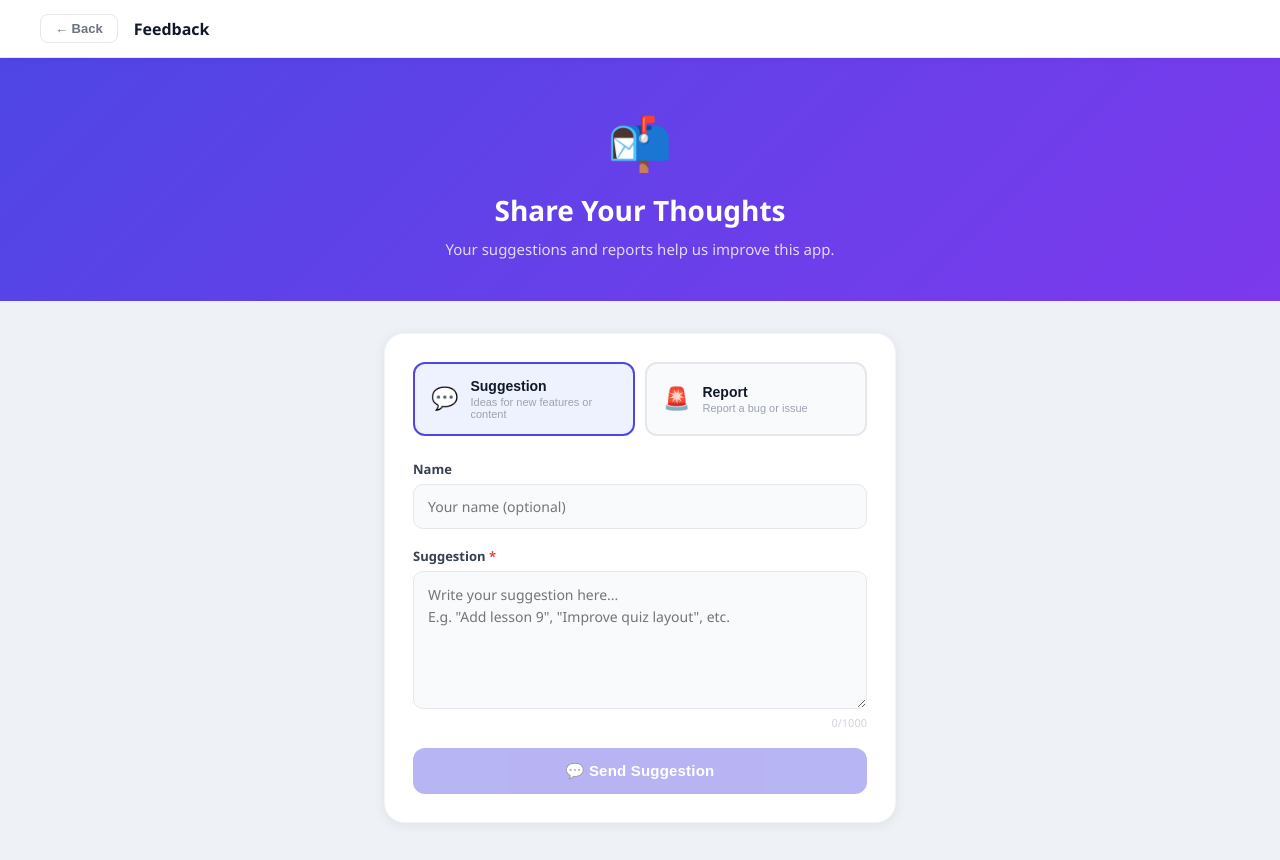
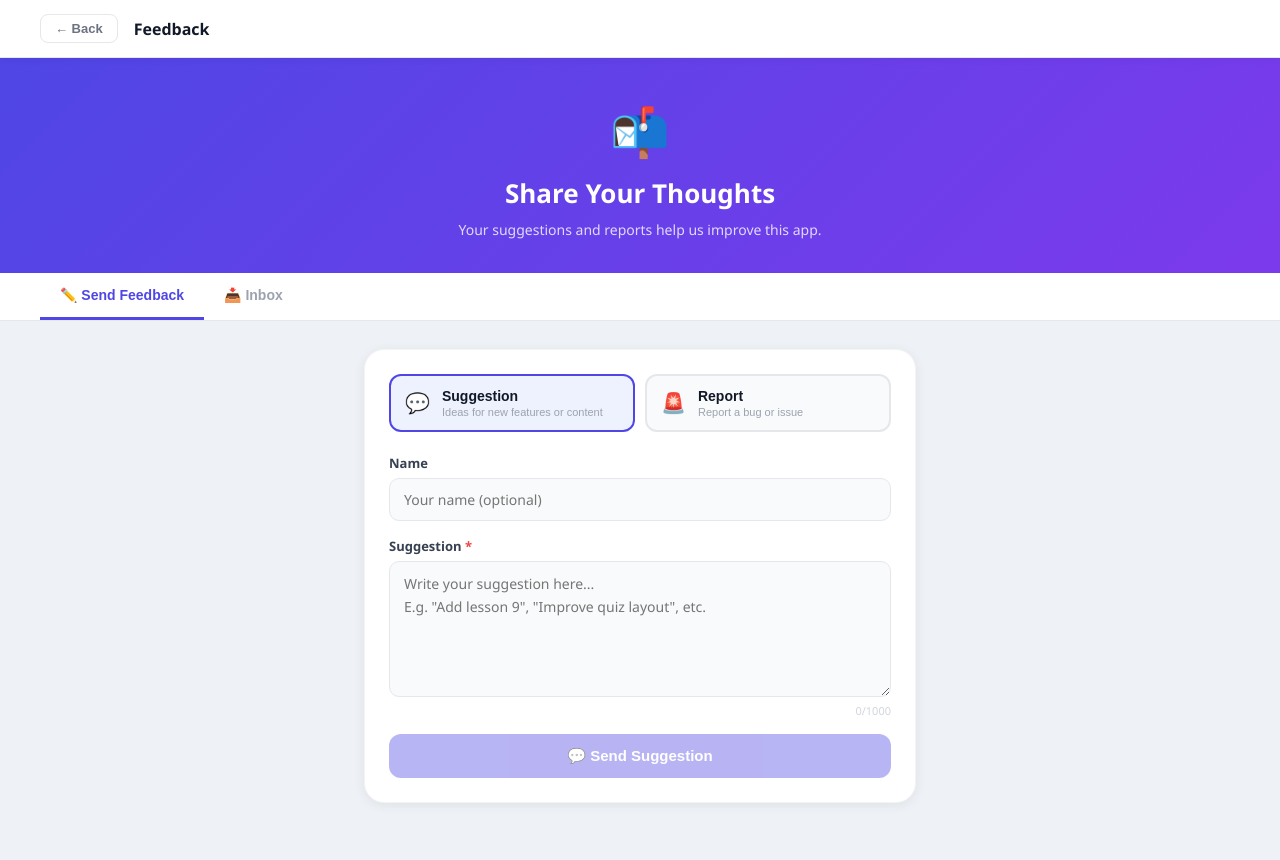
Before and after one commit to YanuarRizkiAminudin/flashcard-kosakata, a React (Vite) app: page /feedback in a window 1280 px wide. Shown: the top 860 px of the page. Built offline with nearby package versions, Linux system fonts and the light colour scheme.

Commit message:
Store feedback in localStorage with inbox view to read messages

```diff
--- a/src/FeedbackPage.css
+++ b/src/FeedbackPage.css
@@ -18,7 +18,6 @@
   z-index: 100;
   box-shadow: 0 1px 8px rgba(0,0,0,0.06);
 }
-
 .fb-back {
   background: none;
   border: 1px solid #e5e7eb;
@@ -31,69 +30,82 @@
   transition: all 0.18s;
 }
 .fb-back:hover { background: #f3f4f6; color: #374151; }
-
-.fb-nav-title {
-  font-size: 16px;
-  font-weight: 700;
-  color: #111827;
-}
+.fb-nav-title { font-size: 16px; font-weight: 700; color: #111827; }
 
 /* Hero */
 .fb-hero {
   background: linear-gradient(135deg, #4f46e5 0%, #7c3aed 100%);
   color: #fff;
-  padding: 48px 40px 40px;
+  padding: 40px 40px 32px;
   text-align: center;
 }
+.fb-hero-icon { font-size: 48px; margin-bottom: 12px; }
+.fb-hero-title { font-size: 26px; font-weight: 800; margin-bottom: 8px; }
+.fb-hero-sub { font-size: 14px; opacity: 0.8; max-width: 440px; margin: 0 auto; line-height: 1.6; }
 
-.fb-hero-icon {
-  font-size: 52px;
-  margin-bottom: 14px;
+/* Page tabs */
+.fb-page-tabs {
+  display: flex;
+  background: #fff;
+  border-bottom: 1px solid #e5e7eb;
+  padding: 0 40px;
 }
+.fb-page-tab {
+  padding: 14px 20px;
+  background: none;
+  border: none;
+  border-bottom: 3px solid transparent;
+  font-size: 14px;
+  font-weight: 600;
+  color: #9ca3af;
+  cursor: pointer;
+  transition: all 0.18s;
+  display: flex;
+  align-items: center;
+  gap: 8px;
+}
+.fb-page-tab:hover { color: #4f46e5; }
+.fb-page-tab.active { color: #4f46e5; border-bottom-color: #4f46e5; }
 
-.fb-hero-title {
-  font-size: 28px;
-  font-weight: 800;
-  margin-bottom: 8px;
-}
-
-.fb-hero-sub {
-  font-size: 15px;
-  opacity: 0.8;
-  max-width: 480px;
-  margin: 0 auto;
-  line-height: 1.6;
+.fb-inbox-badge {
+  background: #4f46e5;
+  color: #fff;
+  font-size: 11px;
+  font-weight: 700;
+  border-radius: 99px;
+  padding: 1px 7px;
+  min-width: 20px;
+  text-align: center;
 }
 
 /* Content */
 .fb-content {
-  max-width: 560px;
+  max-width: 600px;
   margin: 0 auto;
-  padding: 32px 24px 80px;
+  padding: 28px 24px 80px;
 }
 
 /* Card */
 .fb-card {
   background: #fff;
   border-radius: 20px;
-  padding: 28px;
+  padding: 24px;
   box-shadow: 0 2px 12px rgba(0,0,0,0.07);
   border: 1px solid #f3f4f6;
 }
 
-/* Tabs */
+/* Type tabs */
 .fb-tabs {
   display: grid;
   grid-template-columns: 1fr 1fr;
   gap: 10px;
-  margin-bottom: 24px;
+  margin-bottom: 22px;
 }
-
 .fb-tab {
   display: flex;
   align-items: center;
   gap: 12px;
-  padding: 14px 16px;
+  padding: 12px 14px;
   border-radius: 12px;
   border: 2px solid #e5e7eb;
   background: #f9fafb;
@@ -101,61 +113,20 @@
   transition: all 0.18s;
   text-align: left;
 }
-
-.fb-tab:hover {
-  border-color: #a78bfa;
-  background: #f5f3ff;
-}
-
-.fb-tab.active {
-  border-color: #4f46e5;
-  background: #eef2ff;
-}
-
-.fb-tab-icon {
-  font-size: 22px;
-  flex-shrink: 0;
-}
-
-.fb-tab-label {
-  font-size: 14px;
-  font-weight: 700;
-  color: #111827;
-}
-
-.fb-tab-desc {
-  font-size: 11px;
-  color: #9ca3af;
-  margin-top: 2px;
-}
+.fb-tab:hover { border-color: #a78bfa; background: #f5f3ff; }
+.fb-tab.active { border-color: #4f46e5; background: #eef2ff; }
+.fb-tab-icon { font-size: 20px; flex-shrink: 0; }
+.fb-tab-label { font-size: 14px; font-weight: 700; color: #111827; }
+.fb-tab-desc { font-size: 11px; color: #9ca3af; margin-top: 2px; }
 
 /* Form */
-.fb-form {
-  display: flex;
-  flex-direction: column;
-  gap: 18px;
-}
-
-.fb-field {
-  display: flex;
-  flex-direction: column;
-  gap: 6px;
-}
-
-.fb-label {
-  font-size: 13px;
-  font-weight: 600;
-  color: #374151;
-}
-
-.fb-required {
-  color: #ef4444;
-}
-
-.fb-input,
-.fb-textarea {
+.fb-form { display: flex; flex-direction: column; gap: 16px; }
+.fb-field { display: flex; flex-direction: column; gap: 6px; }
+.fb-label { font-size: 13px; font-weight: 600; color: #374151; }
+.fb-required { color: #ef4444; }
+.fb-input, .fb-textarea {
   width: 100%;
-  padding: 12px 14px;
+  padding: 11px 14px;
   border: 1.5px solid #e5e7eb;
   border-radius: 10px;
   font-size: 14px;
@@ -167,35 +138,11 @@
   resize: vertical;
   box-sizing: border-box;
 }
-
-.fb-input:focus,
-.fb-textarea:focus {
-  border-color: #6366f1;
-  background: #fff;
-}
-
-.fb-textarea {
-  min-height: 120px;
-  line-height: 1.6;
-}
-
-.fb-char {
-  font-size: 11px;
-  color: #d1d5db;
-  text-align: right;
-}
-
-.fb-error {
-  background: #fef2f2;
-  border: 1px solid #fecaca;
-  border-radius: 10px;
-  padding: 12px 14px;
-  font-size: 13px;
-  color: #dc2626;
-}
-
+.fb-input:focus, .fb-textarea:focus { border-color: #6366f1; background: #fff; }
+.fb-textarea { min-height: 110px; line-height: 1.6; }
+.fb-char { font-size: 11px; color: #d1d5db; text-align: right; }
 .fb-submit {
-  padding: 14px;
+  padding: 13px;
   background: #4f46e5;
   color: #fff;
   border: none;
@@ -204,18 +151,9 @@
   font-weight: 700;
   cursor: pointer;
   transition: background 0.2s, transform 0.15s;
-  letter-spacing: 0.2px;
 }
-
-.fb-submit:hover:not(:disabled) {
-  background: #4338ca;
-  transform: scale(1.01);
-}
-
-.fb-submit:disabled {
-  opacity: 0.4;
-  cursor: not-allowed;
-}
+.fb-submit:hover:not(:disabled) { background: #4338ca; transform: scale(1.01); }
+.fb-submit:disabled { opacity: 0.4; cursor: not-allowed; }
 
 /* Success */
 .fb-success {
@@ -223,35 +161,14 @@
   flex-direction: column;
   align-items: center;
   gap: 10px;
-  padding: 32px 0 16px;
+  padding: 28px 0 12px;
   text-align: center;
 }
-
-.fb-success-icon { font-size: 56px; }
-
-.fb-success-title {
-  font-size: 22px;
-  font-weight: 800;
-  color: #111827;
-}
-
-.fb-success-sub {
-  font-size: 14px;
-  color: #6b7280;
-  line-height: 1.6;
-  max-width: 360px;
-  margin-bottom: 8px;
-}
-
-.fb-success-actions {
-  display: flex;
-  gap: 10px;
-  flex-wrap: wrap;
-  justify-content: center;
-}
-
+.fb-success-icon { font-size: 52px; }
+.fb-success-title { font-size: 20px; font-weight: 800; color: #111827; }
+.fb-success-sub { font-size: 14px; color: #6b7280; line-height: 1.6; }
 .fb-again {
-  padding: 10px 22px;
+  padding: 9px 22px;
   background: #f3f4f6;
   border: 1px solid #e5e7eb;
   border-radius: 10px;
@@ -259,27 +176,137 @@
   font-weight: 600;
   color: #374151;
   cursor: pointer;
-  transition: background 0.18s;
+  margin-top: 4px;
 }
 .fb-again:hover { background: #e5e7eb; }
 
-.fb-home {
-  padding: 10px 22px;
-  background: #4f46e5;
-  border: none;
-  border-radius: 10px;
+/* ── INBOX ── */
+.fb-inbox { display: flex; flex-direction: column; gap: 16px; }
+
+.fb-inbox-toolbar {
+  display: flex;
+  align-items: center;
+  justify-content: space-between;
+  gap: 12px;
+  flex-wrap: wrap;
+}
+
+.fb-inbox-filters {
+  display: flex;
+  gap: 8px;
+  flex-wrap: wrap;
+}
+
+.fb-filter-btn {
+  display: flex;
+  align-items: center;
+  gap: 6px;
+  padding: 7px 14px;
+  border-radius: 99px;
+  border: 1.5px solid #e5e7eb;
+  background: #fff;
   font-size: 13px;
   font-weight: 600;
-  color: #fff;
+  color: #6b7280;
   cursor: pointer;
-  transition: background 0.18s;
+  transition: all 0.18s;
 }
-.fb-home:hover { background: #4338ca; }
+.fb-filter-btn:hover { border-color: #a78bfa; color: #4f46e5; }
+.fb-filter-btn.active { background: #4f46e5; border-color: #4f46e5; color: #fff; }
+
+.fb-filter-count {
+  background: rgba(0,0,0,0.1);
+  border-radius: 99px;
+  padding: 1px 7px;
+  font-size: 11px;
+}
+.fb-filter-btn.active .fb-filter-count { background: rgba(255,255,255,0.25); }
+
+.fb-clear-btn {
+  padding: 7px 14px;
+  border-radius: 8px;
+  border: 1px solid #fca5a5;
+  background: #fef2f2;
+  color: #dc2626;
+  font-size: 12px;
+  font-weight: 600;
+  cursor: pointer;
+  transition: all 0.18s;
+}
+.fb-clear-btn:hover { background: #fee2e2; }
+
+/* Empty state */
+.fb-empty {
+  text-align: center;
+  padding: 48px 24px;
+  background: #fff;
+  border-radius: 16px;
+  border: 1px dashed #e5e7eb;
+}
+.fb-empty-icon { font-size: 48px; margin-bottom: 12px; }
+.fb-empty-text { font-size: 15px; color: #9ca3af; font-weight: 500; }
+
+/* Feedback list */
+.fb-list { display: flex; flex-direction: column; gap: 12px; }
+
+.fb-item {
+  background: #fff;
+  border-radius: 14px;
+  padding: 16px 18px;
+  border: 1px solid #e5e7eb;
+  box-shadow: 0 1px 3px rgba(0,0,0,0.04);
+}
+.fb-item-suggestion { border-left: 4px solid #6366f1; }
+.fb-item-report { border-left: 4px solid #ef4444; }
+
+.fb-item-header {
+  display: flex;
+  align-items: center;
+  gap: 10px;
+  margin-bottom: 8px;
+}
+.fb-item-type {
+  font-size: 12px;
+  font-weight: 700;
+  color: #4f46e5;
+}
+.fb-item-suggestion .fb-item-type { color: #4f46e5; }
+.fb-item-report .fb-item-type { color: #dc2626; }
+
+.fb-item-date {
+  font-size: 11px;
+  color: #9ca3af;
+  margin-left: auto;
+}
+.fb-item-delete {
+  background: none;
+  border: none;
+  font-size: 18px;
+  color: #d1d5db;
+  cursor: pointer;
+  line-height: 1;
+  padding: 0 2px;
+  transition: color 0.15s;
+}
+.fb-item-delete:hover { color: #ef4444; }
+
+.fb-item-name {
+  font-size: 12px;
+  color: #6b7280;
+  margin-bottom: 6px;
+}
+.fb-item-msg {
+  font-size: 14px;
+  color: #111827;
+  line-height: 1.6;
+  white-space: pre-wrap;
+}
 
 @media (max-width: 600px) {
   .fb-nav { padding: 12px 16px; }
-  .fb-hero { padding: 36px 20px 32px; }
-  .fb-hero-title { font-size: 22px; }
+  .fb-hero { padding: 32px 20px 28px; }
+  .fb-hero-title { font-size: 20px; }
+  .fb-page-tabs { padding: 0 16px; }
   .fb-content { padding: 20px 16px 60px; }
   .fb-tabs { grid-template-columns: 1fr; }
 }
--- a/src/FeedbackPage.jsx
+++ b/src/FeedbackPage.jsx
@@ -1,39 +1,216 @@
-import { useState } from 'react'
+import { useState, useEffect } from 'react'
 import { useNavigate } from 'react-router-dom'
 import './FeedbackPage.css'
 
-export default function FeedbackPage() {
-  const navigate = useNavigate()
-  const [tab, setTab] = useState('saran')
+const STORAGE_KEY = 'flashcard_feedback'
+
+function loadFeedbacks() {
+  try {
+    return JSON.parse(localStorage.getItem(STORAGE_KEY) || '[]')
+  } catch {
+    return []
+  }
+}
+
+function saveFeedback(entry) {
+  const list = loadFeedbacks()
+  list.unshift(entry) // newest first
+  localStorage.setItem(STORAGE_KEY, JSON.stringify(list))
+}
+
+// ── Form Tab ──────────────────────────────────────────────────────────────────
+function FormTab() {
+  const [tab, setTab] = useState('suggestion')
   const [name, setName] = useState('')
   const [msg, setMsg] = useState('')
-  const [status, setStatus] = useState('idle') // idle | sending | sent | error
+  const [status, setStatus] = useState('idle') // idle | sent
 
-  const handleSubmit = async (e) => {
+  const handleSubmit = (e) => {
     e.preventDefault()
     if (!msg.trim()) return
-    setStatus('sending')
-    try {
-      const res = await fetch('https://formspree.io/f/xpwzgvqk', {
-        method: 'POST',
-        headers: { 'Content-Type': 'application/json', Accept: 'application/json' },
-        body: JSON.stringify({
-          type: tab === 'saran' ? '💬 Saran' : '🚨 Pengaduan',
-          name: name || 'Anonim',
-          message: msg,
-        }),
+    saveFeedback({
+      id: Date.now(),
+      type: tab,
+      name: name.trim() || 'Anonymous',
+      message: msg.trim(),
+      date: new Date().toLocaleString(),
     })
-      if (res.ok) {
     setStatus('sent')
     setName('')
     setMsg('')
-      } else {
-        setStatus('error')
   }
-    } catch {
-      setStatus('error')
+
+  return (
+    <div className="fb-card">
+      {/* Type tabs */}
+      <div className="fb-tabs">
+        <button
+          className={`fb-tab ${tab === 'suggestion' ? 'active' : ''}`}
+          onClick={() => { setTab('suggestion'); setStatus('idle') }}
+        >
+          <span className="fb-tab-icon">💬</span>
+          <span>
+            <div className="fb-tab-label">Suggestion</div>
+            <div className="fb-tab-desc">Ideas for new features or content</div>
+          </span>
+        </button>
+        <button
+          className={`fb-tab ${tab === 'report' ? 'active' : ''}`}
+          onClick={() => { setTab('report'); setStatus('idle') }}
+        >
+          <span className="fb-tab-icon">🚨</span>
+          <span>
+            <div className="fb-tab-label">Report</div>
+            <div className="fb-tab-desc">Report a bug or issue</div>
+          </span>
+        </button>
+      </div>
+
+      {status === 'sent' ? (
+        <div className="fb-success">
+          <div className="fb-success-icon">✅</div>
+          <div className="fb-success-title">Thank you!</div>
+          <div className="fb-success-sub">
+            {tab === 'suggestion'
+              ? 'Your suggestion has been saved.'
+              : 'Your report has been saved.'}
+          </div>
+          <button className="fb-again" onClick={() => setStatus('idle')}>Send another</button>
+        </div>
+      ) : (
+        <form className="fb-form" onSubmit={handleSubmit}>
+          <div className="fb-field">
+            <label className="fb-label">Name</label>
+            <input
+              className="fb-input"
+              type="text"
+              placeholder="Your name (optional)"
+              value={name}
+              onChange={(e) => setName(e.target.value)}
+              maxLength={60}
+            />
+          </div>
+          <div className="fb-field">
+            <label className="fb-label">
+              {tab === 'suggestion' ? 'Suggestion' : 'Report'}
+              <span className="fb-required"> *</span>
+            </label>
+            <textarea
+              className="fb-textarea"
+              placeholder={
+                tab === 'suggestion'
+                  ? 'Write your suggestion here...\nE.g. "Add lesson 9", "Improve quiz layout", etc.'
+                  : 'Describe the issue you found...\nE.g. "Button X doesn\'t work on page Y"'
+              }
+              value={msg}
+              onChange={(e) => setMsg(e.target.value)}
+              rows={5}
+              maxLength={1000}
+              required
+            />
+            <div className="fb-char">{msg.length}/1000</div>
+          </div>
+          <button
+            className="fb-submit"
+            type="submit"
+            disabled={!msg.trim()}
+          >
+            {tab === 'suggestion' ? '💬 Send Suggestion' : '🚨 Send Report'}
+          </button>
+        </form>
+      )}
+    </div>
+  )
+}
+
+// ── Inbox Tab ─────────────────────────────────────────────────────────────────
+function InboxTab() {
+  const [feedbacks, setFeedbacks] = useState([])
+  const [filter, setFilter] = useState('all')
+
+  useEffect(() => {
+    setFeedbacks(loadFeedbacks())
+  }, [])
+
+  const filtered = filter === 'all'
+    ? feedbacks
+    : feedbacks.filter((f) => f.type === filter)
+
+  const handleDelete = (id) => {
+    const updated = feedbacks.filter((f) => f.id !== id)
+    localStorage.setItem(STORAGE_KEY, JSON.stringify(updated))
+    setFeedbacks(updated)
+  }
+
+  const handleClearAll = () => {
+    if (window.confirm('Delete all feedback? This cannot be undone.')) {
+      localStorage.removeItem(STORAGE_KEY)
+      setFeedbacks([])
     }
   }
+
+  return (
+    <div className="fb-inbox">
+      {/* Filter + clear */}
+      <div className="fb-inbox-toolbar">
+        <div className="fb-inbox-filters">
+          {['all', 'suggestion', 'report'].map((f) => (
+            <button
+              key={f}
+              className={`fb-filter-btn ${filter === f ? 'active' : ''}`}
+              onClick={() => setFilter(f)}
+            >
+              {f === 'all' ? 'All' : f === 'suggestion' ? '💬 Suggestions' : '🚨 Reports'}
+              <span className="fb-filter-count">
+                {f === 'all' ? feedbacks.length : feedbacks.filter((x) => x.type === f).length}
+              </span>
+            </button>
+          ))}
+        </div>
+        {feedbacks.length > 0 && (
+          <button className="fb-clear-btn" onClick={handleClearAll}>
+            🗑 Clear all
+          </button>
+        )}
+      </div>
+
+      {filtered.length === 0 ? (
+        <div className="fb-empty">
+          <div className="fb-empty-icon">📭</div>
+          <div className="fb-empty-text">No feedback yet</div>
+        </div>
+      ) : (
+        <div className="fb-list">
+          {filtered.map((f) => (
+            <div key={f.id} className={`fb-item fb-item-${f.type}`}>
+              <div className="fb-item-header">
+                <span className="fb-item-type">
+                  {f.type === 'suggestion' ? '💬 Suggestion' : '🚨 Report'}
+                </span>
+                <span className="fb-item-date">{f.date}</span>
+                <button
+                  className="fb-item-delete"
+                  onClick={() => handleDelete(f.id)}
+                  aria-label="Delete"
+                >
+                  ×
+                </button>
+              </div>
+              <div className="fb-item-name">👤 {f.name}</div>
+              <div className="fb-item-msg">{f.message}</div>
+            </div>
+          ))}
+        </div>
+      )}
+    </div>
+  )
+}
+
+// ── Main Page ─────────────────────────────────────────────────────────────────
+export default function FeedbackPage() {
+  const navigate = useNavigate()
+  const [activeTab, setActiveTab] = useState('form')
+  const count = loadFeedbacks().length
 
   return (
     <div className="fb-page">
@@ -52,104 +229,26 @@ export default function FeedbackPage() {
         </p>
       </div>
 
-      {/* Card */}
-      <div className="fb-content">
-        <div className="fb-card">
-
-          {/* Tabs */}
-          <div className="fb-tabs">
+      {/* Page tabs */}
+      <div className="fb-page-tabs">
         <button
-              className={`fb-tab ${tab === 'saran' ? 'active' : ''}`}
-              onClick={() => { setTab('saran'); setStatus('idle') }}
+          className={`fb-page-tab ${activeTab === 'form' ? 'active' : ''}`}
+          onClick={() => setActiveTab('form')}
         >
-              <span className="fb-tab-icon">💬</span>
-              <span>
-                <div className="fb-tab-label">Suggestion</div>
-                <div className="fb-tab-desc">Ideas for new features or content</div>
-              </span>
+          ✏️ Send Feedback
         </button>
         <button
-              className={`fb-tab ${tab === 'pengaduan' ? 'active' : ''}`}
-              onClick={() => { setTab('pengaduan'); setStatus('idle') }}
+          className={`fb-page-tab ${activeTab === 'inbox' ? 'active' : ''}`}
+          onClick={() => setActiveTab('inbox')}
         >
-              <span className="fb-tab-icon">🚨</span>
-              <span>
-                <div className="fb-tab-label">Report</div>
-                <div className="fb-tab-desc">Report a bug or issue</div>
-              </span>
+          📥 Inbox
+          {count > 0 && <span className="fb-inbox-badge">{count}</span>}
         </button>
       </div>
 
-          {/* Success */}
-          {status === 'sent' ? (
-            <div className="fb-success">
-              <div className="fb-success-icon">✅</div>
-              <div className="fb-success-title">Thank you!</div>
-              <div className="fb-success-sub">
-                {tab === 'saran'
-                  ? 'Your suggestion has been received. We will take it into consideration.'
-                  : 'Your report has been noted and will be addressed soon.'}
-              </div>
-              <div className="fb-success-actions">
-                <button className="fb-again" onClick={() => setStatus('idle')}>Send another</button>
-                <button className="fb-home" onClick={() => navigate('/')}>Back to Home</button>
-              </div>
-            </div>
-          ) : (
-            <form className="fb-form" onSubmit={handleSubmit}>
-              <div className="fb-field">
-                <label className="fb-label">Name</label>
-                <input
-                  className="fb-input"
-                  type="text"
-                  placeholder="Your name (optional)"
-                  value={name}
-                  onChange={(e) => setName(e.target.value)}
-                  maxLength={60}
-                />
-              </div>
-
-              <div className="fb-field">
-                <label className="fb-label">
-                  {tab === 'saran' ? 'Suggestion' : 'Report'}
-                  <span className="fb-required"> *</span>
-                </label>
-                <textarea
-                  className="fb-textarea"
-                  placeholder={
-                    tab === 'saran'
-                      ? 'Write your suggestion here...\nE.g. "Add lesson 9", "Improve quiz layout", etc.'
-                      : 'Describe the issue you found...\nE.g. "Button X doesn\'t work on page Y"'
-                  }
-                  value={msg}
-                  onChange={(e) => setMsg(e.target.value)}
-                  rows={5}
-                  maxLength={1000}
-                  required
-                />
-                <div className="fb-char">{msg.length}/1000</div>
-              </div>
-
-              {status === 'error' && (
-                <div className="fb-error">
-                  ⚠️ Failed to send. Check your internet connection and try again.
-                </div>
-              )}
-
-              <button
-                className="fb-submit"
-                type="submit"
-                disabled={status === 'sending' || !msg.trim()}
-              >
-                {status === 'sending'
-                  ? '⏳ Sending...'
-                  : tab === 'saran'
-                  ? '💬 Send Suggestion'
-                  : '🚨 Send Report'}
-              </button>
-            </form>
-          )}
-        </div>
+      {/* Content */}
+      <div className="fb-content">
+        {activeTab === 'form' ? <FormTab /> : <InboxTab />}
       </div>
     </div>
   )
```
Lines whose indentation alone changed are shown as unchanged.
